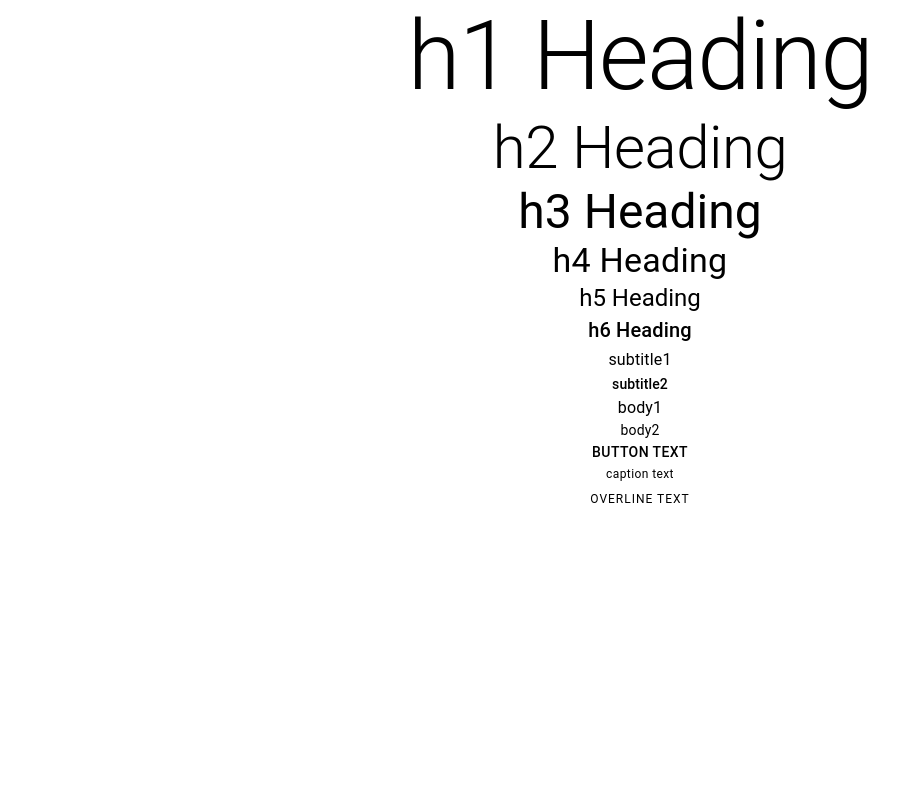
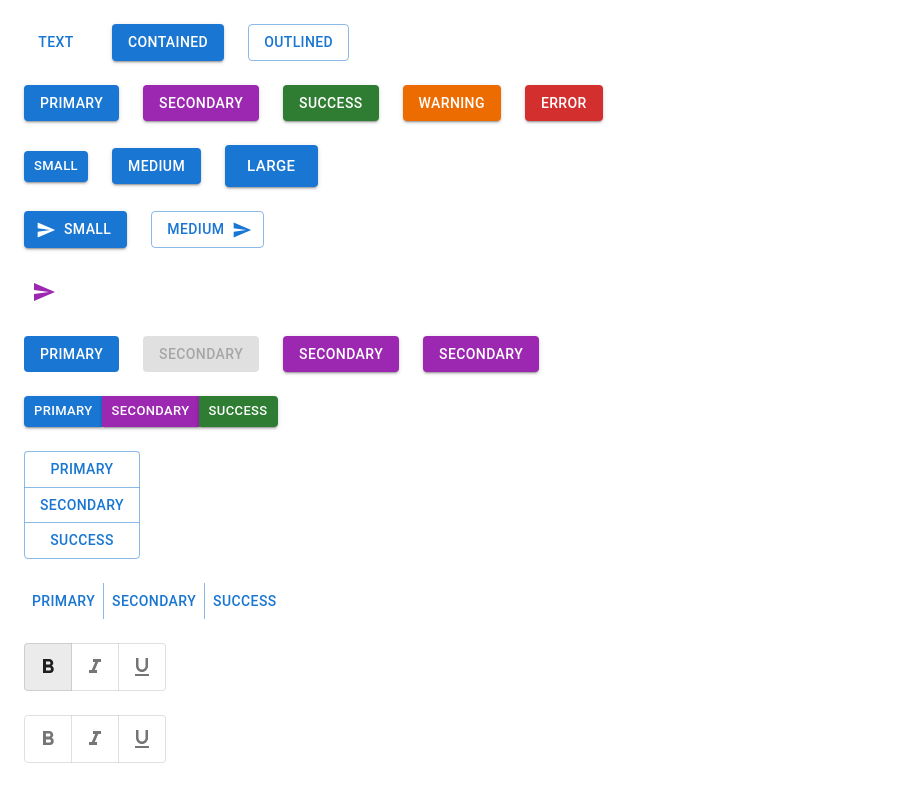
Before and after one commit to sara-farokhi/mui, a React (Create React App) app: page / in a window 1280 px wide. Shown: the whole page, without its empty margins (0-907 px from the left). Built offline with nearby package versions, Linux system fonts and the light colour scheme.

Commit message:
mui Button

```diff
--- a/package.json
+++ b/package.json
@@ -5,6 +5,7 @@
   "dependencies": {
     "@emotion/react": "^11.10.5",
     "@emotion/styled": "^11.10.5",
+    "@mui/icons-material": "^5.10.16",
     "@mui/material": "^5.10.17",
     "@testing-library/jest-dom": "^5.16.5",
     "@testing-library/react": "^13.4.0",
--- a/src/App.css
+++ b/src/App.css
@@ -1,5 +1,5 @@
 .App {
-  text-align: center;
+  text-align: left;
 }
 
 .App-logo {
--- a/src/App.tsx
+++ b/src/App.tsx
@@ -1,11 +1,15 @@
 import React from 'react';
 import './App.css';
-import MuiTypography from "./components/MuiTypography"
+// import MuiTypography from "./components/MuiTypography"
+import MuiButton from "./components/MuiButton"
+
+
 
 function App() {
   return (
     <div className="App">
-      <MuiTypography/>
+      {/* <MuiTypography /> */}
+      <MuiButton />
     </div>
   );
 }
--- /dev/null
+++ b/src/components/MuiButton.tsx
@@ -0,0 +1,100 @@
+import React, { useState } from 'react'
+import { Button, IconButton, Stack, ButtonGroup, ToggleButtonGroup, ToggleButton } from '@mui/material';
+import SendIcon from '@mui/icons-material/Send';
+import FormatBoldIcon from '@mui/icons-material/FormatBold';
+import FormatItalicIcon from '@mui/icons-material/FormatItalic';
+import FormatUnderlinedIcon from '@mui/icons-material/FormatUnderlined';
+
+
+
+const MuiButton = () => {
+  const [format, setFormat] = useState<string[]>(['bold'])
+  const changeFormat = (event: React.MouseEvent<HTMLElement>, updateFormat: string[]) => {
+    setFormat(updateFormat)
+    console.log(format)
+  }
+
+  const [singleFormat, setSingleFormat] = useState<string | null>(null)
+  const changeSingleFormat = (event: React.MouseEvent<HTMLElement>, updateSingleFormat: string | null) => {
+    setSingleFormat (updateSingleFormat)
+    console.log(singleFormat)
+
+  }
+
+  return (
+    <div>
+      <Stack direction="row" spacing={3} m={3}>
+        <Button variant='text'>text</Button>
+        <Button variant='contained'>contained</Button>
+        <Button variant='outlined'>outlined</Button>
+      </Stack>
+      <Stack direction="row" spacing={3} m={3}>
+        <Button variant='contained' color='primary'>primary</Button>
+        <Button variant='contained' color='secondary'>secondary</Button>
+        <Button variant='contained' color='success'>success</Button>
+        <Button variant='contained' color='warning'>warning</Button>
+        <Button variant='contained' color='error'>error</Button>
+      </Stack>
+      <Stack display="block" direction="row" spacing={3} m={3}>
+        <Button variant='contained' size='small'>Small</Button>
+        <Button variant='contained' size='medium'>medium</Button>
+        <Button variant='contained' size='large'>large</Button>
+      </Stack>
+      <Stack display="block" direction="row" spacing={3} m={3}>
+        <Button variant='contained' startIcon={<SendIcon />}>Small</Button>
+        <Button variant='outlined' endIcon={<SendIcon />}>medium</Button>
+      </Stack>
+      <Stack display="block" direction="row" spacing={3} m={3}>
+        <IconButton>
+          <SendIcon color='secondary' />
+        </IconButton>
+      </Stack>
+      <Stack direction="row" spacing={3} m={3}>
+        <Button variant='contained' color='primary' disableElevation>primary</Button>
+        <Button variant='contained' color='secondary' disabled>secondary</Button>
+        <Button variant='contained' color='secondary'>secondary</Button>
+        <Button variant='contained' color='secondary' disableRipple>secondary</Button>
+      </Stack>
+      <Stack direction="row" m={3}>
+        <ButtonGroup size="small">
+          <Button variant='contained' color='primary'>primary</Button>
+          <Button variant='contained' color='secondary'>secondary</Button>
+          <Button variant='contained' color='success'>success</Button>
+        </ButtonGroup>
+      </Stack>
+
+      <Stack direction="row" m={3}>
+        <ButtonGroup color='primary' variant='outlined' orientation='vertical'>
+          <Button >primary</Button>
+          <Button >secondary</Button>
+          <Button >success</Button>
+        </ButtonGroup>
+      </Stack>
+      <Stack direction="row" m={3}>
+        <ButtonGroup color='primary' variant='text'>
+          <Button >primary</Button>
+          <Button >secondary</Button>
+          <Button >success</Button>
+        </ButtonGroup>
+      </Stack>
+      <Stack direction="row" m={3}>
+        <ToggleButtonGroup value={format} onChange={changeFormat}>
+          <ToggleButton value="bold" ><FormatBoldIcon /></ToggleButton>
+          <ToggleButton value="italic" ><FormatItalicIcon /></ToggleButton>
+          <ToggleButton value="underlined" ><FormatUnderlinedIcon /></ToggleButton>
+        </ToggleButtonGroup>
+
+      </Stack>
+      <Stack direction="row" m={3}>
+        <ToggleButtonGroup value={singleFormat} onChange={changeSingleFormat} exclusive>
+          <ToggleButton value="bold" ><FormatBoldIcon /></ToggleButton>
+          <ToggleButton value="italic" ><FormatItalicIcon /></ToggleButton>
+          <ToggleButton value="underlined" ><FormatUnderlinedIcon /></ToggleButton>
+        </ToggleButtonGroup>
+
+      </Stack>
+    </div>
+  )
+}
+
+export default MuiButton
```
Also changed, not shown: 1 other file (tests, documents, lock files or other folders).
